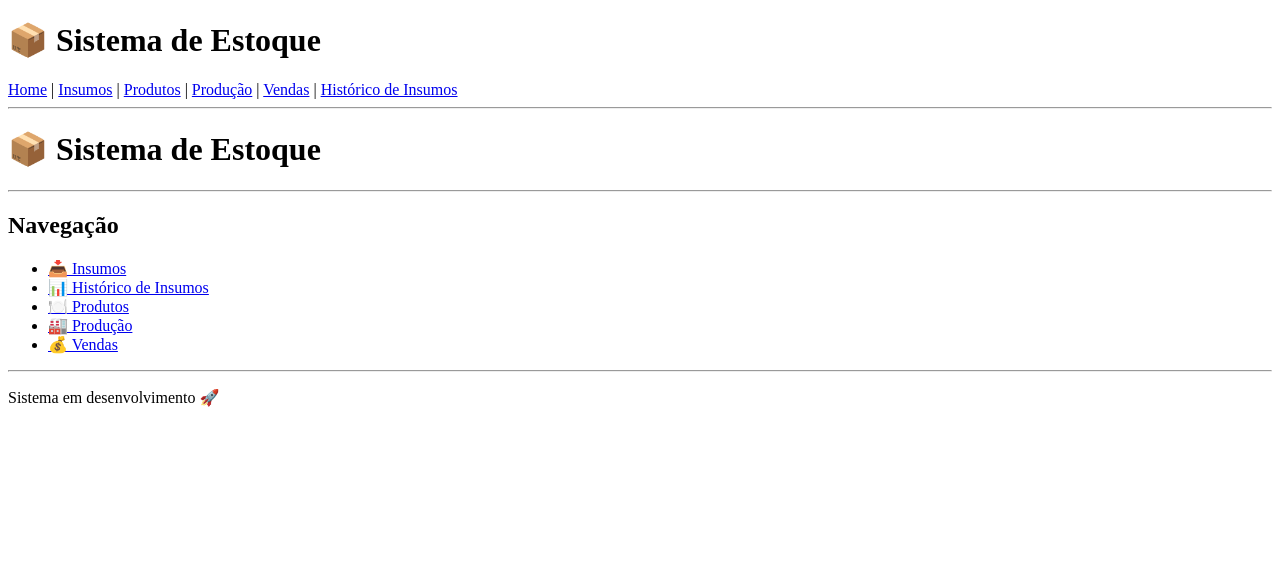
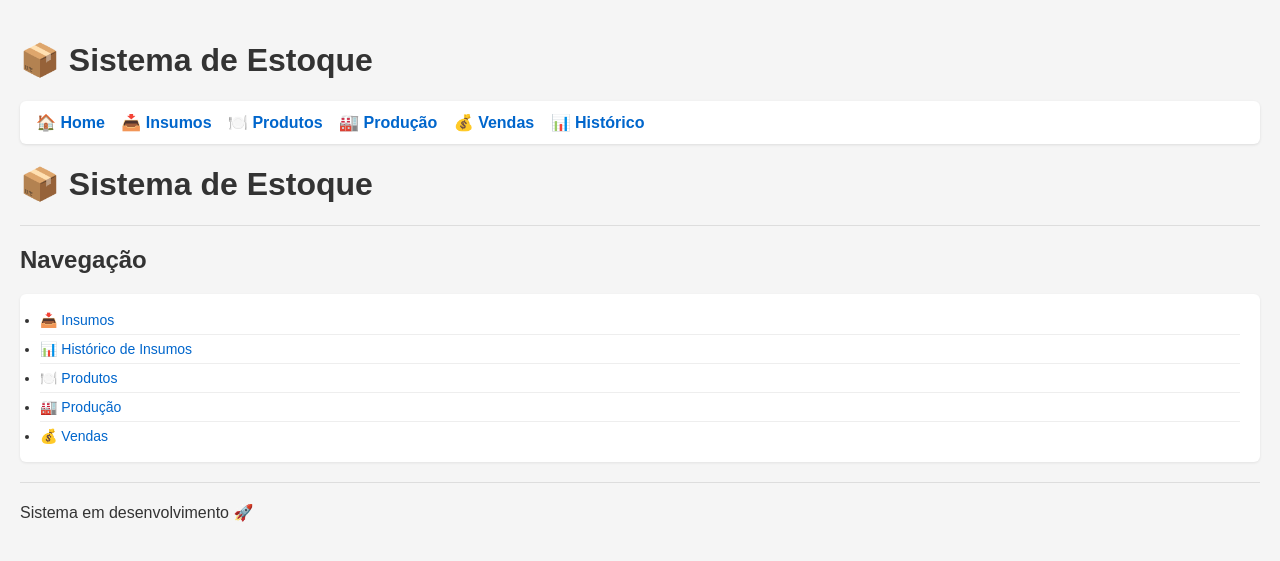
Before and after one commit to SavioKaiky/estoque_estudo, a Flask app: page / in a window 1280 px wide. Shown: the top 561 px of the page. Run offline with Flask 3, Linux system fonts and the light colour scheme.

Commit message:
refactor(templates): Remove CSS inline do base.html e linka style.css

```diff
--- a/templates/base.html
+++ b/templates/base.html
@@ -1,41 +1,35 @@
 <!DOCTYPE html>
-<html>
+<html lang="pt-BR">
 <head>
+    <meta charset="UTF-8">
+    <meta name="viewport" content="width=device-width, initial-scale=1.0">
     <title>Sistema de Estoque</title>
+    <link rel="stylesheet" href="{{ url_for('static', filename='css/style.css') }}">
 </head>
 <body>
 
 <h1>📦 Sistema de Estoque</h1>
 
 <nav>
-    <a href="/">Home</a> |
-    <a href="/insumos">Insumos</a> |
-    <a href="/produtos">Produtos</a> |
-    <a href="/producao">Produção</a> |
-    <a href="/producao/venda">Vendas</a> |
-    <a href="/insumos/historico">Histórico de Insumos</a>
+    <a href="/">🏠 Home</a>
+    <a href="/insumos">📥 Insumos</a>
+    <a href="/produtos">🍽️ Produtos</a>
+    <a href="/producao">🏭 Produção</a>
+    <a href="/producao/venda">💰 Vendas</a>
+    <a href="/insumos/historico">📊 Histórico</a>
 </nav>
-
-<hr>
 
 {% with messages = get_flashed_messages(with_categories=true) %}
     {% if messages %}
         {% for category, message in messages %}
-            <div style="
-                padding: 10px 14px;
-                margin-bottom: 10px;
-                border-radius: 4px;
-                background-color: {{ '#d4edda' if category == 'success' else '#f8d7da' }};
-                color: {{ '#155724' if category == 'success' else '#721c24' }};
-                border: 1px solid {{ '#c3e6cb' if category == 'success' else '#f5c6cb' }};
-            ">
-                {{ message }}
-            </div>
+            <div class="flash {{ category }}">{{ message }}</div>
         {% endfor %}
     {% endif %}
 {% endwith %}
 
 {% block content %}{% endblock %}
 
+{% block scripts %}{% endblock %}
+
 </body>
 </html>
```
